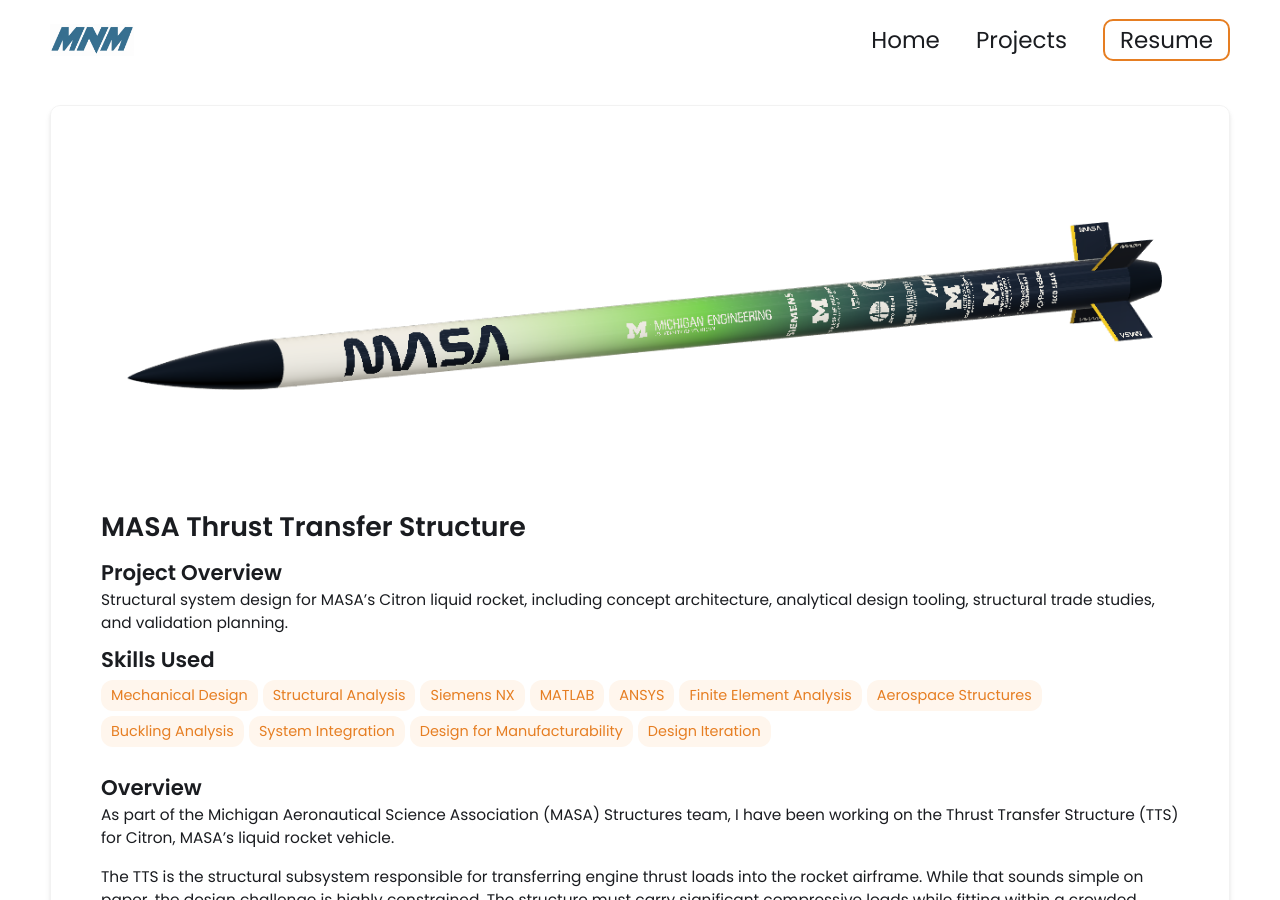
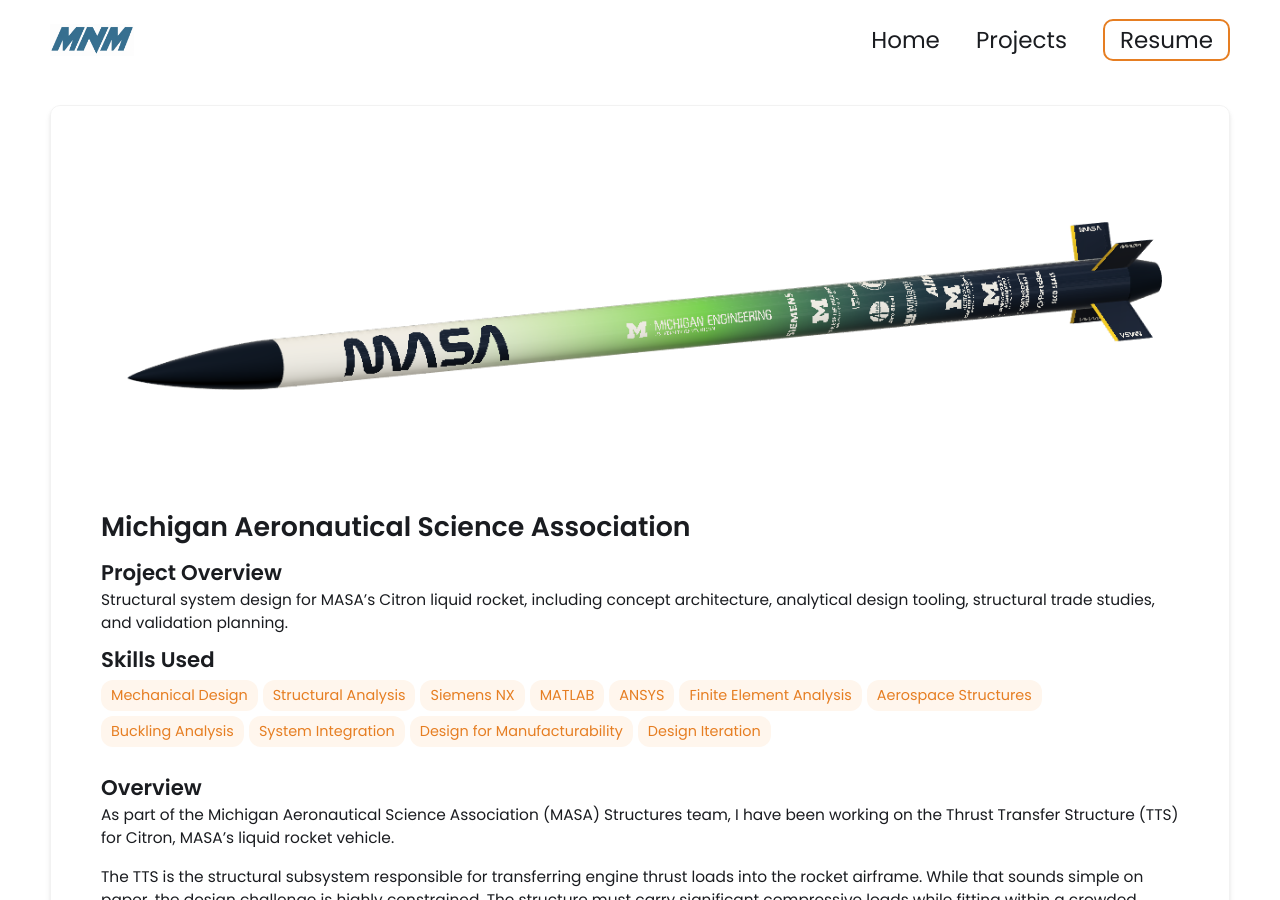
Before and after one commit to mnmohsen/personalwebsite, a Jekyll site: the page built from _projects/demo-project/index.md, in a window 1280 px wide and 900 px high. Built offline with Jekyll 4.4.1, drawn with Linux system fonts in a browser that asks for light colours.

Commit message:
Update index.md

```diff
--- a/_projects/demo-project/index.md
+++ b/_projects/demo-project/index.md
@@ -1,6 +1,6 @@
 ---
 layout: post
-title: MASA Thrust Transfer Structure
+title: Michigan Aeronautical Science Association
 description: Structural system design for MASA’s Citron liquid rocket, including concept architecture, analytical design tooling, structural trade studies, and validation planning.
 skills:
   - Mechanical Design
```
